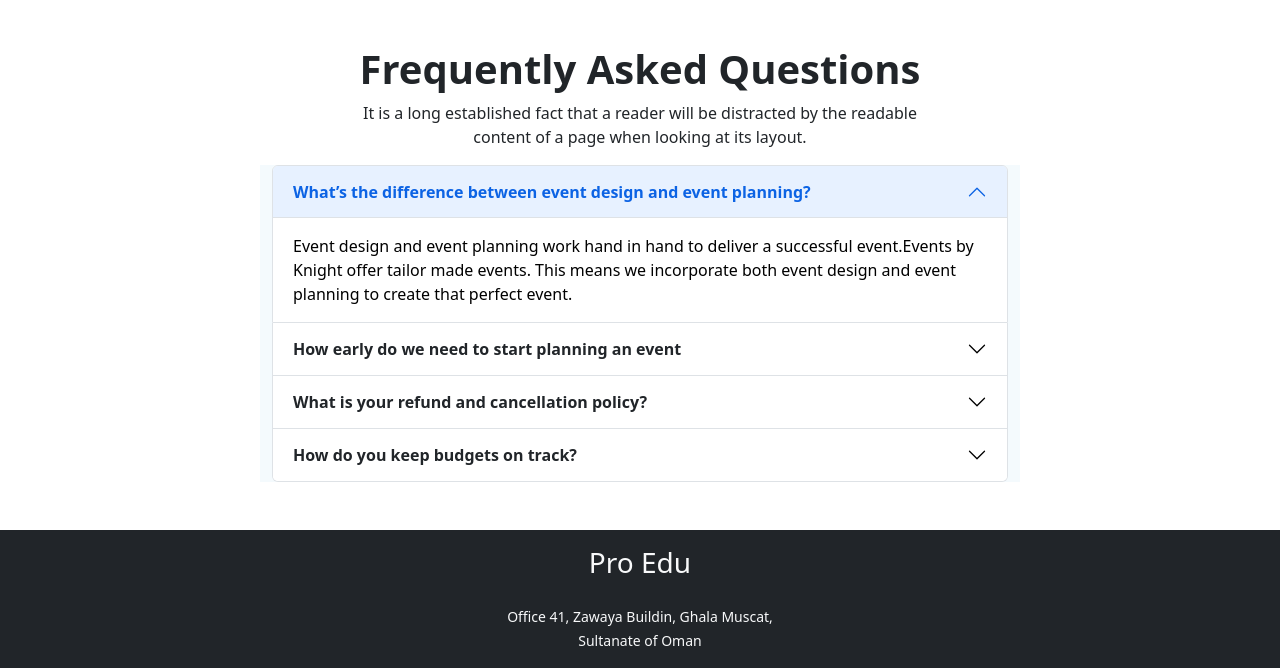
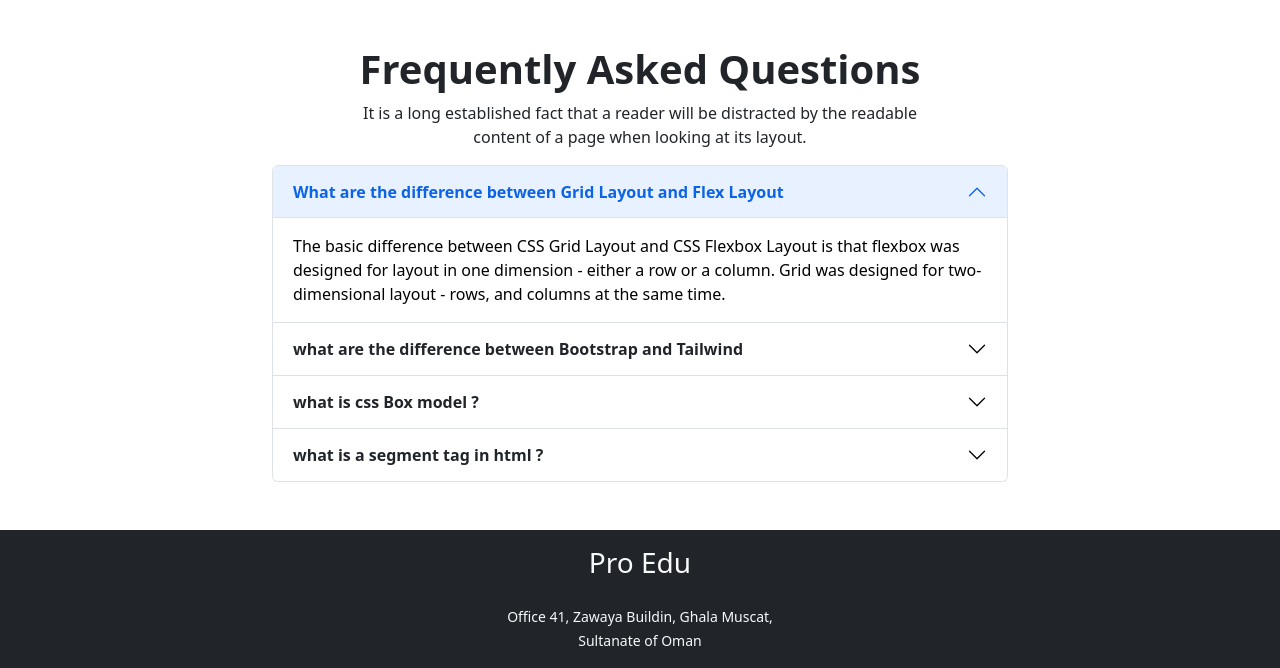
Before and after one commit to Jahir361/features-ed, a plain HTML site: page index.html in a window 1280 px wide. Shown: the part 3891-4559 px from the top of the page. Drawn offline with nearby package versions, Linux system fonts and the light colour scheme.

Commit message:
faq quition changes

```diff
--- a/index.html
+++ b/index.html
@@ -424,53 +424,53 @@
             </div>
             <div class="container  mx-auto mb-5">
                 <div class="row">
-                    <div class="col-12 col-md-8 mx-auto bg-light-blue">
-                        <div class="accordion" id="accordionExample">
+                    <div class="col-12 col-md-8 mx-auto ">
+                        <div class="accordion " id="accordionExample">
                             <div class="accordion-item">
                               <h2 class="accordion-header " id="headingOne">
                                 <button class="accordion-button" type="button" data-bs-toggle="collapse" data-bs-target="#collapseOne" aria-expanded="true" aria-controls="collapseOne">
-                                    <strong> What’s the difference between event design and event planning? </strong>
+                                    <strong> What are the difference between Grid Layout and Flex Layout </strong>
                                 </button>
                               </h2>
                               <div id="collapseOne" class="accordion-collapse collapse show" aria-labelledby="headingOne" data-bs-parent="#accordionExample">
                                 <div class="accordion-body text-Secondary">
-                                    Event design and event planning work hand in hand to deliver a successful event.Events by Knight offer tailor made events. This means we incorporate both event design and event planning to create that perfect event.
+                                  The basic difference between CSS Grid Layout and CSS Flexbox Layout is that flexbox was designed for layout in one dimension - either a row or a column. Grid was designed for two-dimensional layout - rows, and columns at the same time.
                                 </div>
                               </div>
                             </div>
                             <div class="accordion-item">
                               <h2 class="accordion-header" id="headingTwo">
                                 <button class="accordion-button collapsed" type="button" data-bs-toggle="collapse" data-bs-target="#collapseTwo" aria-expanded="false" aria-controls="collapseTwo">
-                                    <strong> How early do we need to start planning an event</strong>
+                                    <strong> what are the difference between Bootstrap and Tailwind</strong>
                                 </button>
                               </h2>
                               <div id="collapseTwo" class="accordion-collapse collapse" aria-labelledby="headingTwo" data-bs-parent="#accordionExample">
                                 <div class="accordion-body text-Secondary">
-                                    Event design and event planning work hand in hand to deliver a successful event.Events by Knight offer tailor made events. This means we incorporate both event design and event planning to create that perfect event.
+                                  Websites created using Tailwind CSS are much more customizable.Websites created with Bootstraps are known for their responsiveness and flawless design, but the looks are generic and similar.
                                 </div>
                               </div>
                             </div>
                             <div class="accordion-item">
                               <h2 class="accordion-header" id="headingThree">
                                 <button class="accordion-button collapsed" type="button" data-bs-toggle="collapse" data-bs-target="#collapseThree" aria-expanded="false" aria-controls="collapseThree">
-                                    <strong> What is your refund and cancellation policy?</strong>
+                                    <strong> what is css Box model ?</strong>
                                 </button>
                               </h2>
                               <div id="collapseThree" class="accordion-collapse collapse" aria-labelledby="headingThree" data-bs-parent="#accordionExample">
                                 <div class="accordion-body text-Secondary">
-                                    Event design and event planning work hand in hand to deliver a successful event.Events by Knight offer tailor made events. This means we incorporate both event design and event planning to create that perfect event.
+                                  The CSS box model is essentially a box that wraps around every HTML element. It consists of: margins, borders, padding, and the actual content.
                                 </div>
                               </div>
                             </div>
                             <div class="accordion-item">
                               <h2 class="accordion-header" id="headingFour">
                                 <button class="accordion-button collapsed" type="button" data-bs-toggle="collapse" data-bs-target="#collapseFour" aria-expanded="false" aria-controls="collapseFour">
-                                   <strong> How do you keep budgets on track?</strong>
+                                   <strong> what is a segment tag in html ?</strong>
                                 </button>
                               </h2>
                               <div id="collapseFour" class="accordion-collapse collapse" aria-labelledby="headingFour" data-bs-parent="#accordionExample">
                                 <div class="accordion-body text-Secondary">
-                                    Event design and event planning work hand in hand to deliver a successful event.Events by Knight offer tailor made events. This means we incorporate both event design and event planning to create that perfect event.
+                                  The HTML section tag is used to define sections in a document. When you put your content on a web page, it may contains many chapters, headers, footers, or other sections on a web page that is why HTML section tag is used.
                                 </div>
                               </div>
                             </div>
```
